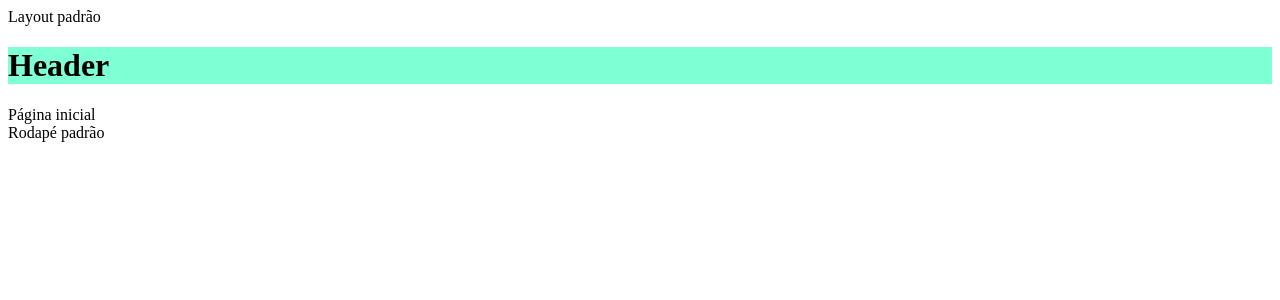
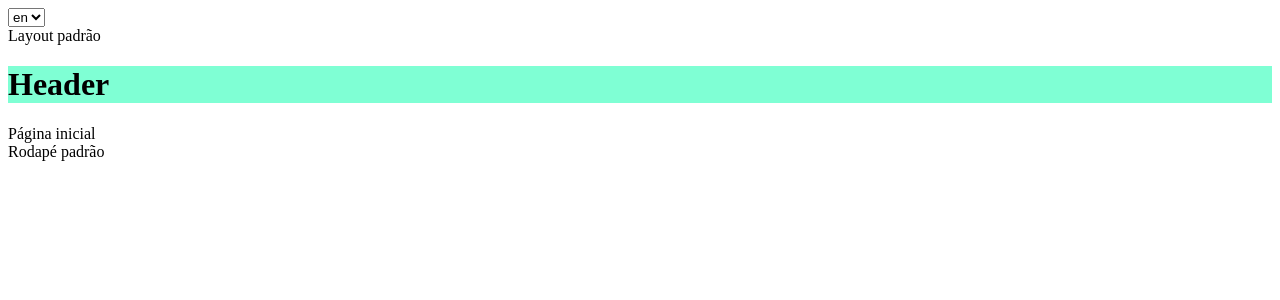
Before and after one commit to yagocdj/nuxt3-tutorial, a Nuxt app: page / in a window 1280 px wide. Shown: the top 300 px of the page. Built offline with nearby package versions, Linux system fonts and the light colour scheme.

Commit message:
feat: modules (with i18n)

```diff
--- /dev/null
+++ b/i18n/i18n.config.ts
@@ -0,0 +1,13 @@
+import { pt } from "./pt.json";
+
+export default defineI18nConfig(() => ({
+  legacy: false,
+  locale: "pt",
+  messages: {
+    pt,
+    en: {
+      titulo: "My videos",
+      tituloFavorito: "My favorites"
+    },
+  },
+}));
--- /dev/null
+++ b/i18n/pt.json
@@ -0,0 +1,6 @@
+{
+  "pt": {
+    "titulo": "Meus vídeos",
+    "tituloFavorito": "Meus favoritos"
+  }
+}
--- a/layouts/default.vue
+++ b/layouts/default.vue
@@ -1,7 +1,15 @@
 <template>
+  <select v-model="locale">
+      <option value="pt">pt</option>
+      <option value="en">en</option>
+    </select>
   <div>
     Layout padrão
     <slot></slot>
     Rodapé padrão
   </div>
 </template>
+
+<script setup lang="ts">
+const { locale } = useI18n();
+</script>
--- a/nuxt.config.ts
+++ b/nuxt.config.ts
@@ -13,7 +13,11 @@ export default defineNuxtConfig({
   modules: [
     "@pinia/nuxt",
     "@pinia-plugin-persistedstate/nuxt",
+    "@nuxtjs/i18n",
   ],
+  i18n: {
+    vueI18n: "~/i18n/i18n.config.ts",
+  },
   pinia: {
     storesDirs: ["./stores/**"]
   }
--- a/package.json
+++ b/package.json
@@ -10,6 +10,7 @@
     "postinstall": "nuxt prepare"
   },
   "dependencies": {
+    "@nuxtjs/i18n": "^9.5.3",
     "@pinia/nuxt": "^0.5.1",
     "nuxt": "^3.16.2",
     "pinia": "^2.1.7",
--- a/pages/index.vue
+++ b/pages/index.vue
@@ -1,6 +1,8 @@
 <template>
-  <Header />
-  <div>Página inicial</div>
+  <div>
+    <Header />
+    <div>Página inicial</div>
+  </div>
 </template>
 
 <script setup></script>
--- a/pages/videos/favoritos.vue
+++ b/pages/videos/favoritos.vue
@@ -2,6 +2,7 @@
   <div>vídeos favoritos</div>
 
   <div class="videos">
+    <h1>{{ $t("tituloFavorito") }}</h1>
     <div v-for="video in favoritos" :key="video.id">
       <h2>{{ video.descricao }}</h2>
       <iframe
--- a/pages/videos/index.vue
+++ b/pages/videos/index.vue
@@ -2,6 +2,7 @@
   <div>vídeos</div>
 
   <NuxtLink to="/videos/favoritos">Favoritos</NuxtLink>
+  <h1>{{ $t("titulo") }}</h1>
   <div class="videos">
     <div v-for="video in videos" :key="video.id">
       <h2>{{ video.descricao }}</h2>
```
Also changed, not shown: 1 other file (tests, documents, lock files or other folders).
